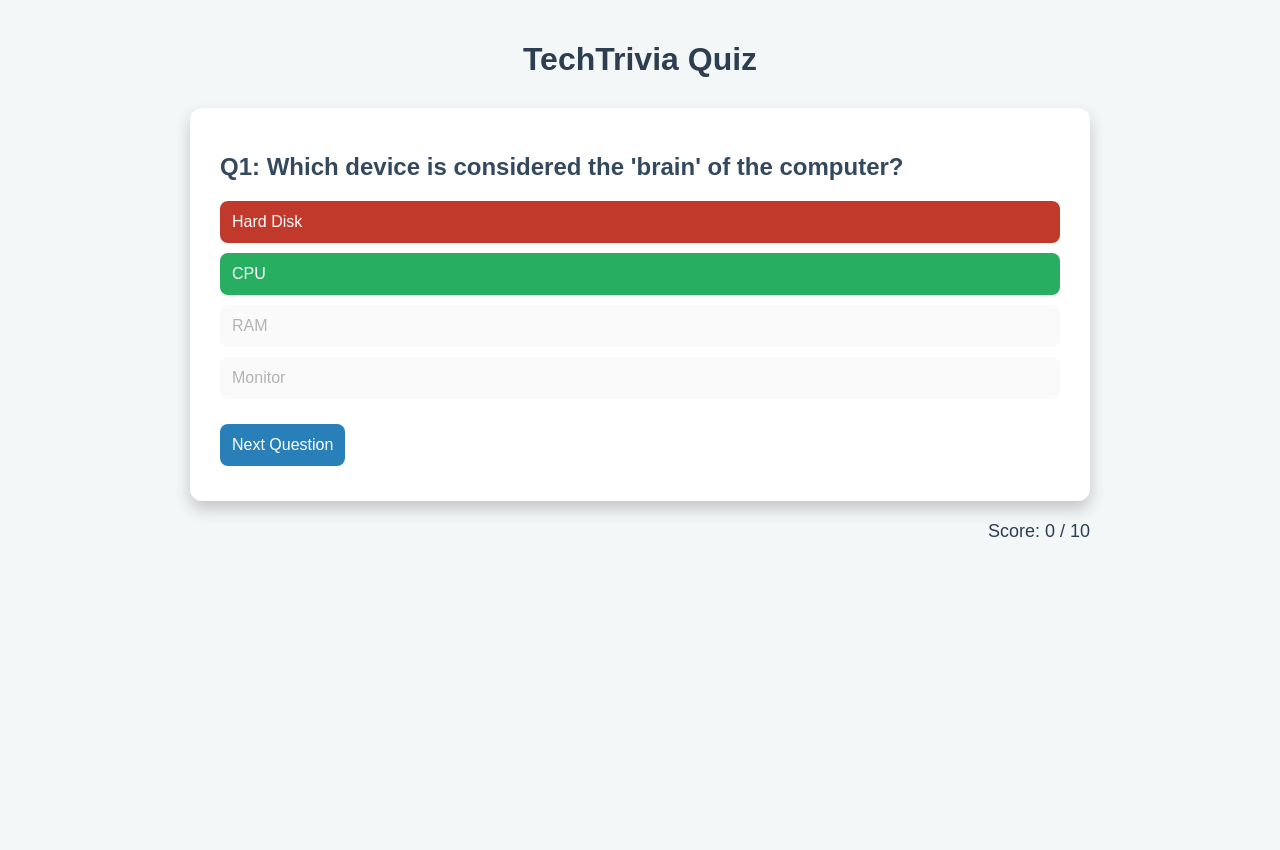
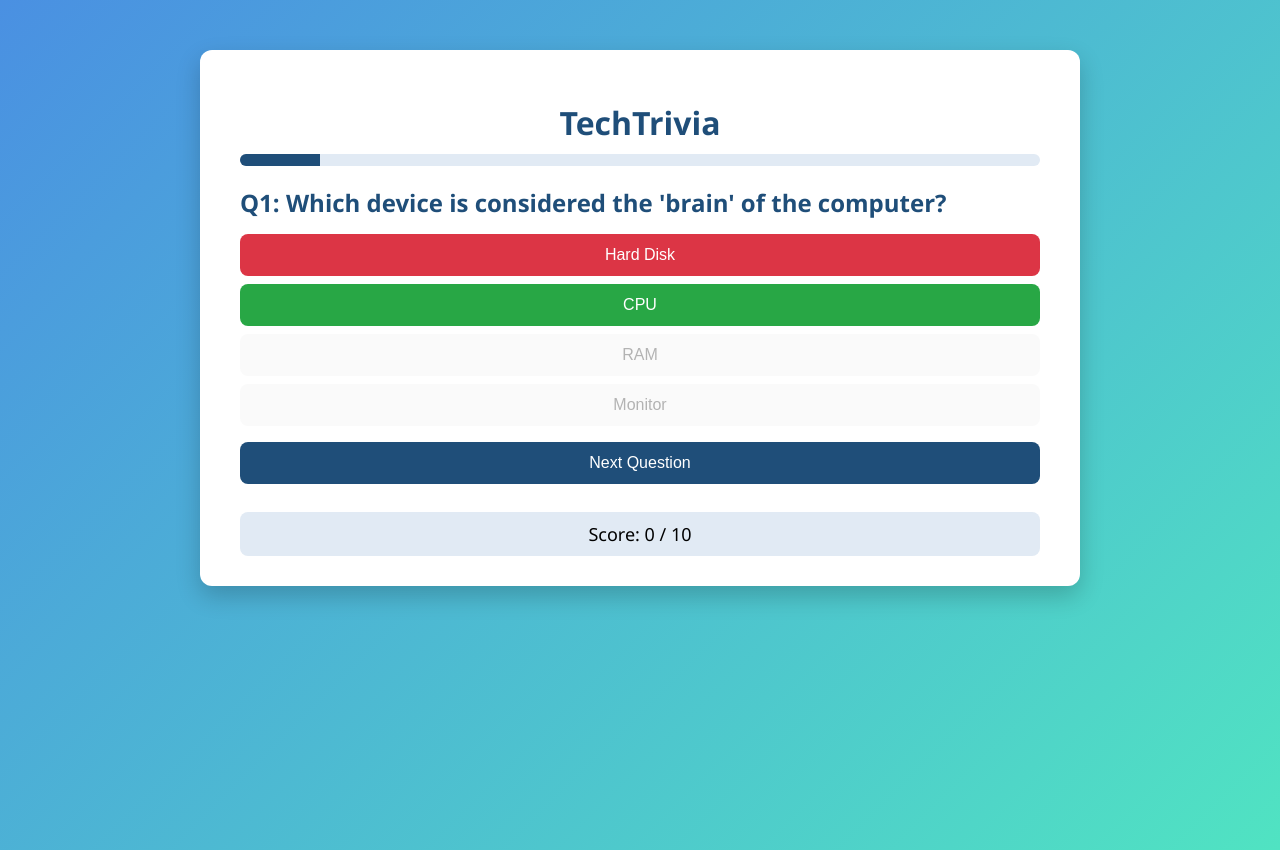
Before and after one commit to ApoorvaRaman/TechTriviaFrontend, a plain HTML site: page tech-quiz.html in a window 1280 px wide. Both pictures are taken after a click on the button "Hard Disk". Before the commit the page ends 800 px from the top, so only its background shows below. Drawn offline with Linux system fonts and the light colour scheme.

Commit message:
Update tech-quiz.html

```diff
--- a/tech-quiz.html
+++ b/tech-quiz.html
@@ -2,74 +2,86 @@
 <html lang="en">
 <head>
 <meta charset="UTF-8">
-<title>TechTrivia Quiz</title>
+<title>TechTrivia</title>
 <style>
   body {
-  font-family: Arial, sans-serif;
-  background: #f4f7f8;
-  padding: 20px;
-  max-width: 900px;
-  margin: auto;
+    font-family: 'Segoe UI', Tahoma, Geneva, Verdana, sans-serif;
+    background: linear-gradient(135deg, #4A90E2, #50E3C2);
+    margin: 0;
+    padding: 0;
+    min-height: 100vh;
   }
-h1 {
-  color: #2c3e50;
-  text-align: center;
+  .container {
+    max-width: 800px;
+    margin: 50px auto;
+    background: white;
+    padding: 30px 40px;
+    border-radius: 12px;
+    box-shadow: 0 10px 25px rgba(0,0,0,0.2);
+    animation: fadeIn 0.8s ease;
   }
-#quiz-container {
-  background: white;
-  padding: 25px 30px;
-  border-radius: 12px;
-  box-shadow: 0 8px 16px rgba(0,0,0,0.2);
-  margin-top: 30px;
+  @keyframes fadeIn {
+    from {opacity:0; transform: translateY(-20px);}
+    to {opacity:1; transform: translateY(0);}
   }
-h2 {
-  color: #34495e;
-}
+  h1 { text-align: center; color: #1f4e79; margin-bottom: 10px; }
+  #quiz-container h2 { color: #1f4e79; margin-bottom: 15px; }
   button {
     display: block;
     width: 100%;
-  text-align: left;
-  margin: 10px 0;
     padding: 12px;
+    margin: 8px 0;
     font-size: 16px;
     border: none;
     border-radius: 8px;
     cursor: pointer;
-  transition: all 0.2s ease;
+    transition: transform 0.1s ease, box-shadow 0.2s ease;
   }
-button:hover {
-  transform: scale(1.02);
+  button:hover { transform: translateY(-2px); box-shadow: 0 4px 12px rgba(0,0,0,0.15); }
+  .correct { background-color: #28a745; color: white; }
+  .wrong { background-color: #dc3545; color: white; }
+  #next-btn { background-color: #1f4e79; color: white; }
+  #score { text-align: center; font-size: 18px; margin-top: 20px; padding: 10px; background-color: #e1eaf4; border-radius: 8px; }
+  .progress-bar { height: 12px; background: #e1eaf4; border-radius: 8px; overflow: hidden; margin-bottom: 20px; }
+  .progress { height: 100%; background: #1f4e79; width: 0%; transition: width 0.4s ease; }
+  /* Button bounce animation */
+  .bounce {
+    animation: bounceAnim 0.3s ease;
   }
-.correct { background-color: #27ae60; color: white; }
-.wrong { background-color: #c0392b; color: white; }
-#next-btn {
-  width: auto;
-  background-color: #2980b9;
-  color: white;
-  margin-top: 15px;
+  @keyframes bounceAnim {
+    0% { transform: scale(1); }
+    50% { transform: scale(1.1); }
+    100% { transform: scale(1); }
   }
-#score {
-  font-size: 18px;
-  margin-top: 20px;
-  text-align: right;
-  color: #2c3e50;
+  /* Confetti */
+  .confetti {
+    position: fixed;
+    width: 10px;
+    height: 10px;
+    background-color: #FFD700;
+    top: 0;
+    pointer-events: none;
+    opacity: 0.9;
+    animation: fall 3s linear forwards;
+  }
+  @keyframes fall {
+    to { transform: translateY(100vh) rotate(360deg); opacity: 0; }
   }
 </style>
 </head>
 <body>
-
-<h1>TechTrivia Quiz</h1>
-
+<div class="container">
+  <h1>TechTrivia</h1>
+  <div class="progress-bar"><div class="progress" id="progress"></div></div>
   <div id="quiz-container">
     <div id="question-area"></div>
     <div id="options-area"></div>
     <button id="next-btn" style="display:none;">Next Question</button>
   </div>
-
   <div id="score"></div>
+</div>
 
 <script>
-// 10 sample tech questions
 const questions = [
   { q: "Which device is considered the 'brain' of the computer?", opts: ["Hard Disk","CPU","RAM","Monitor"], ans: 1 },
   { q: "Which of the following is an input device?", opts: ["Printer","Monitor","Keyboard","Speaker"], ans: 2 },
@@ -90,16 +102,17 @@ const qArea = document.getElementById("question-area");
 const optArea = document.getElementById("options-area");
 const nextBtn = document.getElementById("next-btn");
 const scoreDiv = document.getElementById("score");
+const progressBar = document.getElementById("progress");
 
 function showQuestion() {
   qArea.innerHTML = `<h2>Q${currentQ+1}: ${questions[currentQ].q}</h2>`;
   optArea.innerHTML = '';
   nextBtn.style.display = 'none';
-
   questions[currentQ].opts.forEach((opt, i) => {
     const btn = document.createElement("button");
     btn.innerText = opt;
     btn.onclick = () => {
+      btn.classList.add('bounce');
       if(i === questions[currentQ].ans) {
         btn.classList.add("correct");
         score++;
@@ -110,6 +123,7 @@ function showQuestion() {
       Array.from(optArea.getElementsByTagName("button")).forEach(b => b.disabled = true);
       nextBtn.style.display = 'inline-block';
       scoreDiv.innerText = `Score: ${score} / ${questions.length}`;
+      progressBar.style.width = `${((currentQ+1)/questions.length)*100}%`;
     };
     optArea.appendChild(btn);
   });
@@ -123,12 +137,25 @@ nextBtn.onclick = () => {
     optArea.innerHTML = '';
     nextBtn.style.display = 'none';
     scoreDiv.innerHTML = `<strong>Final Score: ${score} / ${questions.length}</strong>`;
+    progressBar.style.width = '100%';
+    if(score === questions.length) triggerConfetti();
   }
 };
 
-// start first question
+function triggerConfetti() {
+  for(let i=0; i<100; i++){
+    const confetti = document.createElement('div');
+    confetti.classList.add('confetti');
+    confetti.style.left = Math.random()*100 + 'vw';
+    confetti.style.backgroundColor = `hsl(${Math.random()*360}, 70%, 60%)`;
+    confetti.style.animationDuration = 2 + Math.random()*2 + 's';
+    document.body.appendChild(confetti);
+    setTimeout(() => confetti.remove(), 4000);
+  }
+}
+
+// Start quiz
 showQuestion();
 </script>
-
 </body>
 </html>
```
Lines whose indentation alone changed are shown as unchanged.
